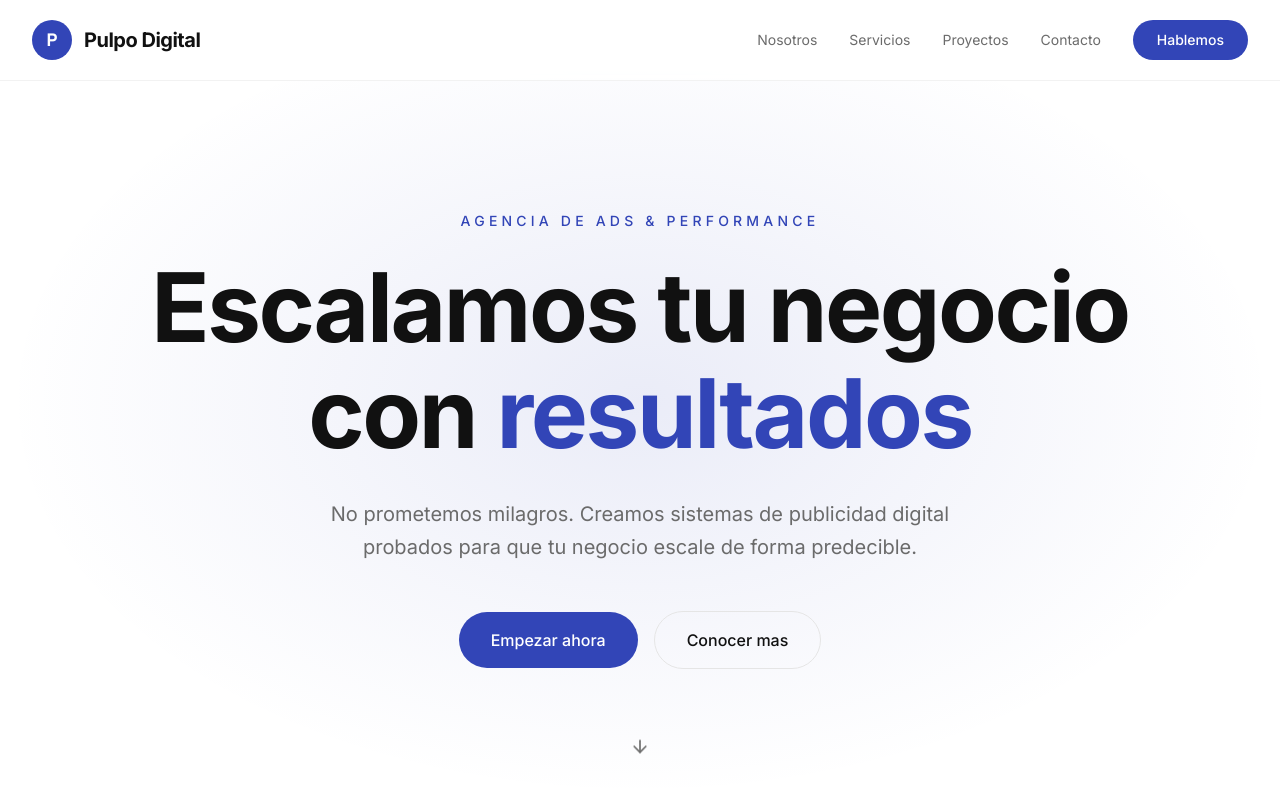
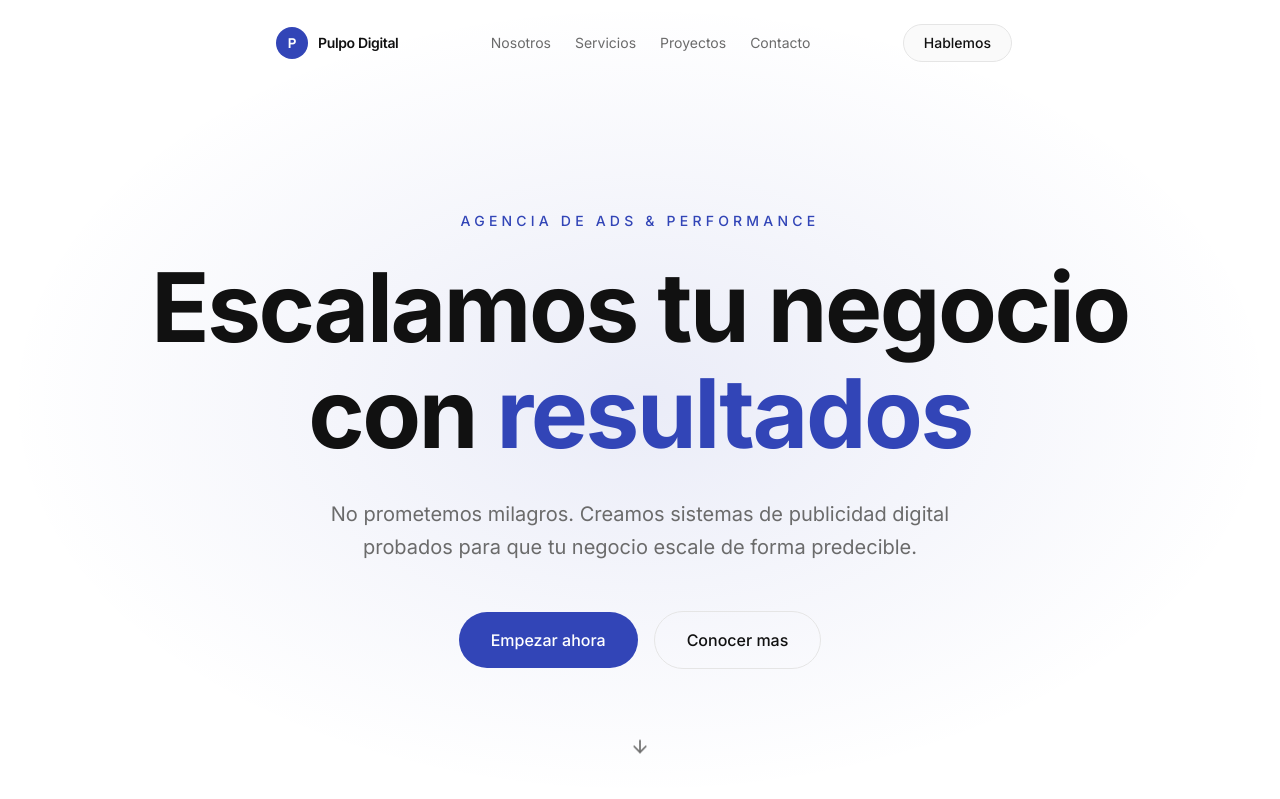
Before and after one commit to alejip/pulpodigitalads, a Next.js app: page / in a window 1280 px wide. Shown: the top 799 px of the page. Built offline with nearby package versions, Linux system fonts and the light colour scheme.

Commit message:
feat: update navbar to floating pill with glassmorphic blur effect
Redesign navbar with centered pill shape, logo, links, and CTA; add scroll-activated blur effect for mobile menu.

```diff
--- a/components/navbar.tsx
+++ b/components/navbar.tsx
@@ -1,6 +1,6 @@
 "use client";
 
-import { useState } from "react";
+import { useState, useEffect } from "react";
 import { Menu, X } from "lucide-react";
 
 const navLinks = [
@@ -12,21 +12,39 @@ const navLinks = [
 
 export function Navbar() {
   const [isOpen, setIsOpen] = useState(false);
+  const [scrolled, setScrolled] = useState(false);
+
+  useEffect(() => {
+    const handleScroll = () => {
+      setScrolled(window.scrollY > 20);
+    };
+    window.addEventListener("scroll", handleScroll, { passive: true });
+    return () => window.removeEventListener("scroll", handleScroll);
+  }, []);
 
   return (
-    <nav className="fixed top-0 left-0 right-0 z-50 bg-background/80 backdrop-blur-md border-b border-border/50">
-      <div className="mx-auto max-w-7xl px-6 lg:px-8">
-        <div className="flex h-20 items-center justify-between">
-          <a href="#" className="flex items-center gap-3">
-            <div className="flex h-10 w-10 items-center justify-center rounded-full bg-accent">
-              <span className="text-lg font-bold text-accent-foreground font-mono">P</span>
+    <header className="fixed top-0 left-0 right-0 z-50 flex justify-center px-4 pt-4">
+      <nav
+        className={`flex w-full max-w-3xl items-center justify-between rounded-full px-3 py-2 transition-all duration-300 ${
+          scrolled
+            ? "bg-background/70 shadow-lg shadow-foreground/5 backdrop-blur-xl border border-border/60"
+            : "bg-transparent"
+        }`}
+      >
+        {/* Logo */}
+        <a href="#" className="flex items-center gap-2.5 pl-2">
+          <div className="flex h-8 w-8 items-center justify-center rounded-full bg-accent">
+            <span className="text-sm font-bold text-accent-foreground font-mono">
+              P
+            </span>
           </div>
-            <span className="text-xl font-bold tracking-tight text-foreground">
+          <span className="text-sm font-semibold tracking-tight text-foreground">
             Pulpo Digital
           </span>
         </a>
 
-          <div className="hidden items-center gap-8 md:flex">
+        {/* Center links - desktop */}
+        <div className="hidden items-center gap-6 md:flex">
           {navLinks.map((link) => (
             <a
               key={link.href}
@@ -36,33 +54,38 @@ export function Navbar() {
               {link.label}
             </a>
           ))}
+        </div>
+
+        {/* Right side - desktop */}
+        <div className="hidden items-center gap-4 md:flex">
           <a
             href="#contacto"
-              className="rounded-full bg-accent px-6 py-2.5 text-sm font-medium text-accent-foreground transition-opacity hover:opacity-90"
+            className="rounded-full border border-border bg-card px-5 py-2 text-sm font-medium text-foreground transition-colors hover:bg-muted"
           >
             Hablemos
           </a>
         </div>
 
+        {/* Mobile toggle */}
         <button
           onClick={() => setIsOpen(!isOpen)}
-            className="text-foreground md:hidden"
+          className="mr-1 text-foreground md:hidden"
           aria-label={isOpen ? "Cerrar menu" : "Abrir menu"}
         >
-            {isOpen ? <X size={24} /> : <Menu size={24} />}
+          {isOpen ? <X size={20} /> : <Menu size={20} />}
         </button>
-        </div>
-      </div>
+      </nav>
 
+      {/* Mobile menu */}
       {isOpen && (
-        <div className="border-t border-border bg-background md:hidden">
-          <div className="flex flex-col gap-4 px-6 py-6">
+        <div className="absolute top-full left-4 right-4 mt-2 rounded-2xl border border-border/60 bg-background/80 p-6 shadow-lg backdrop-blur-xl md:hidden">
+          <div className="flex flex-col gap-4">
             {navLinks.map((link) => (
               <a
                 key={link.href}
                 href={link.href}
                 onClick={() => setIsOpen(false)}
-                className="text-lg text-muted-foreground transition-colors hover:text-foreground"
+                className="text-base text-muted-foreground transition-colors hover:text-foreground"
               >
                 {link.label}
               </a>
@@ -70,13 +93,13 @@ export function Navbar() {
             <a
               href="#contacto"
               onClick={() => setIsOpen(false)}
-              className="mt-2 rounded-full bg-accent px-6 py-3 text-center text-sm font-medium text-accent-foreground"
+              className="mt-2 rounded-full border border-border bg-card px-6 py-3 text-center text-sm font-medium text-foreground transition-colors hover:bg-muted"
             >
               Hablemos
             </a>
           </div>
         </div>
       )}
-    </nav>
+    </header>
   );
 }
```
Lines whose indentation alone changed are shown as unchanged.
